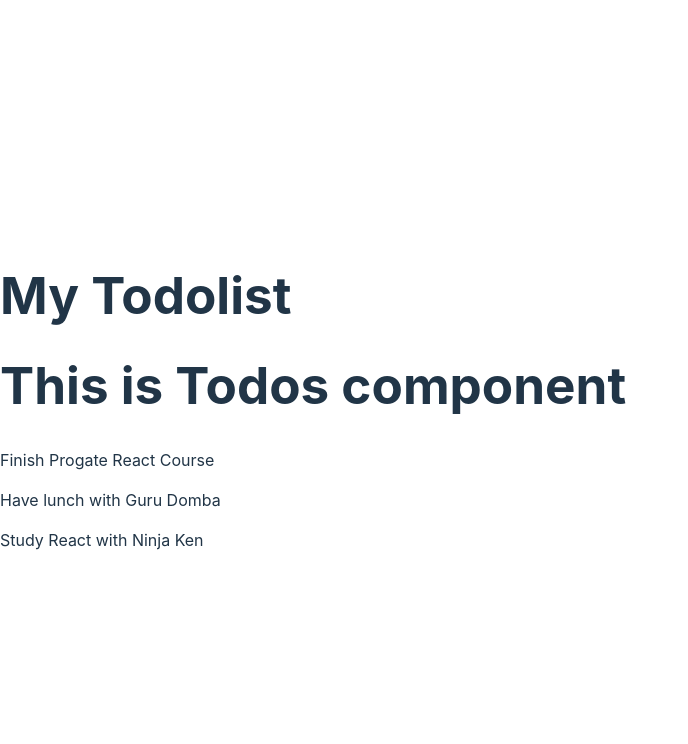
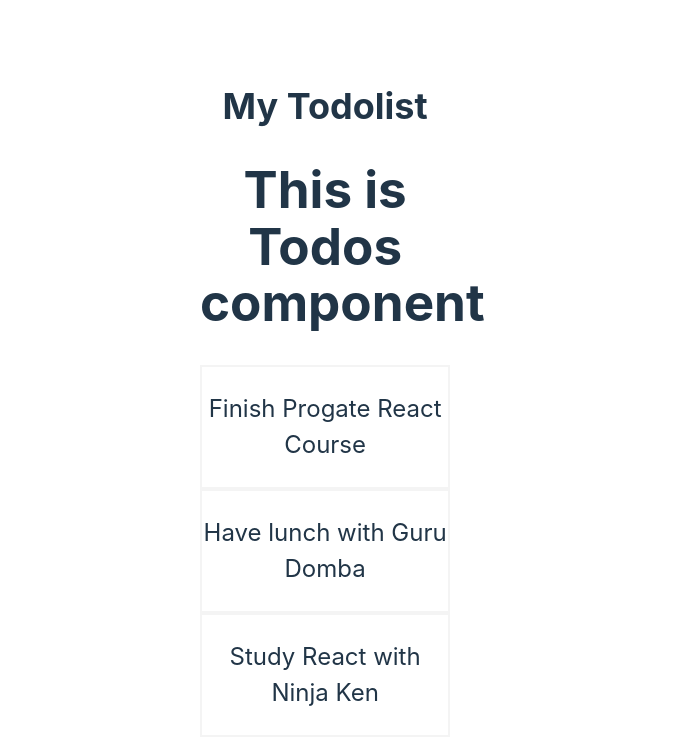
Before and after one commit to AsepSahrudin18/react-todo-app, a React (Vite) app: page / in a window 1280 px wide. Shown: the top 744 px of the page, without its empty margins (0-688 px from the left). Built offline with nearby package versions, Linux system fonts and the light colour scheme.

Commit message:
Add CSS to components

```diff
--- a/src/App.jsx
+++ b/src/App.jsx
@@ -23,12 +23,23 @@
   // console.log(todos);
 
   return (
-    <>
-      <h1>My Todolist</h1>
+    <div style={styles.container}>
+      <h1 style={styles.title}>My Todolist</h1>
 
-<Todos todos={todos} />
-    </>
+    <Todos todos={todos} />
+    </div>
    );
 }
 
+
+const styles = {
+  container: {
+    textAlign: 'center',
+    padding: '12px',
+  },
+  title: {
+    fontSize: '36px',
+  },
+}
+
 export default App;
--- a/src/components/TodoItem.jsx
+++ b/src/components/TodoItem.jsx
@@ -1,9 +1,16 @@
 function TodoItem(props){
-    console.log(props)
     return (
         // <p>{props.title}</p>
-        <p>{props.todo.title}</p>
+        <div style={styles.todoItem}>
+            <p>{props.todo.title}</p>
+        </div>
     )
 }
 
+const styles = {
+    todoItem: {
+      border: '2px solid #f4f4f4',
+      fontSize: '24px',
+    },
+  }
 export default TodoItem;
--- a/src/components/Todos.jsx
+++ b/src/components/Todos.jsx
@@ -4,7 +4,7 @@
 function Todos(props){
 
     return (
-        <div>
+        <div style={styles.container}>
             <h1>This is Todos component</h1>
 
             {props.todos.map((todo) => {
@@ -15,4 +15,12 @@
     )
 }
 
+const styles = {
+    container: {
+      width: '40%',
+      margin: '0 auto',
+    },
+  }
+
+
 export default Todos;
```
